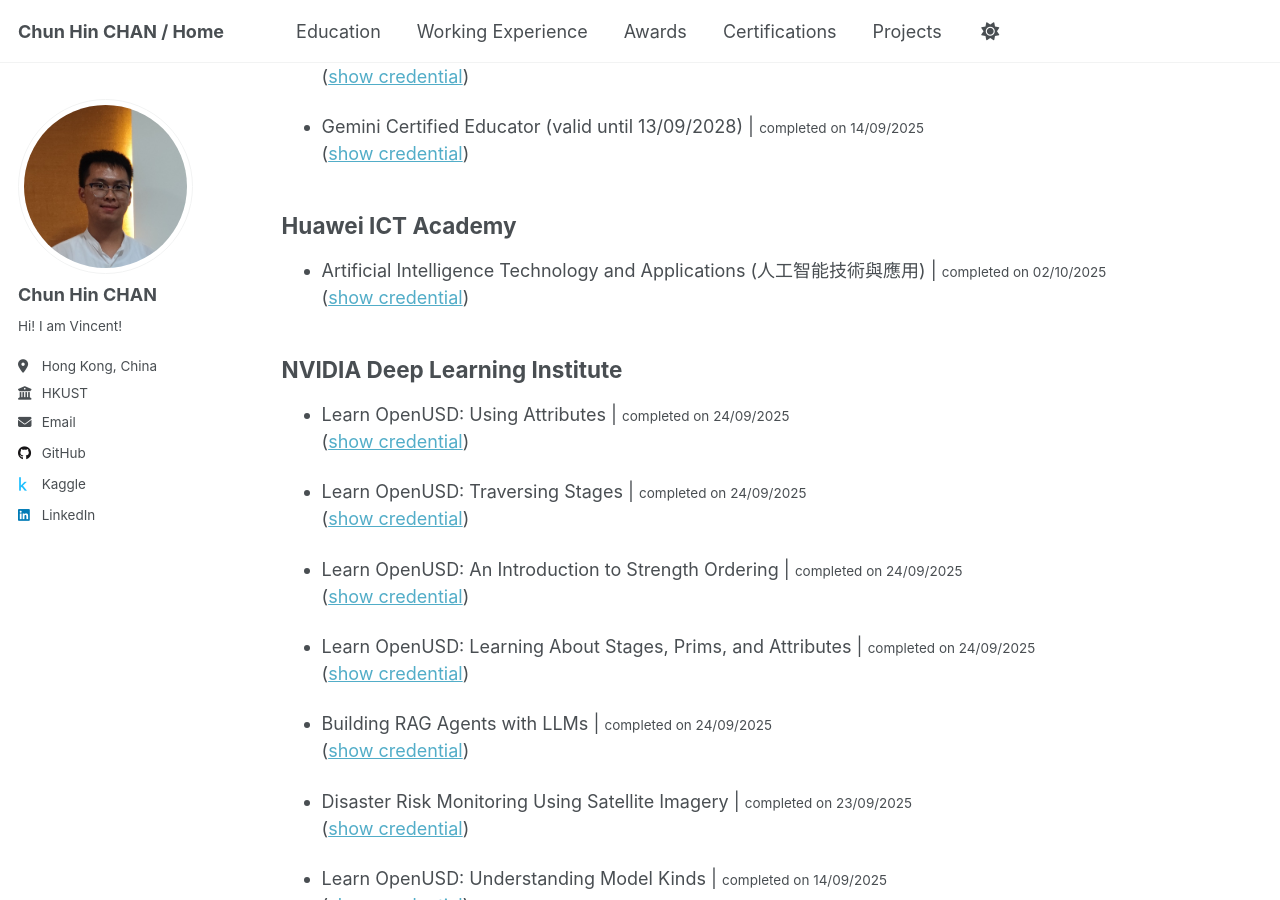
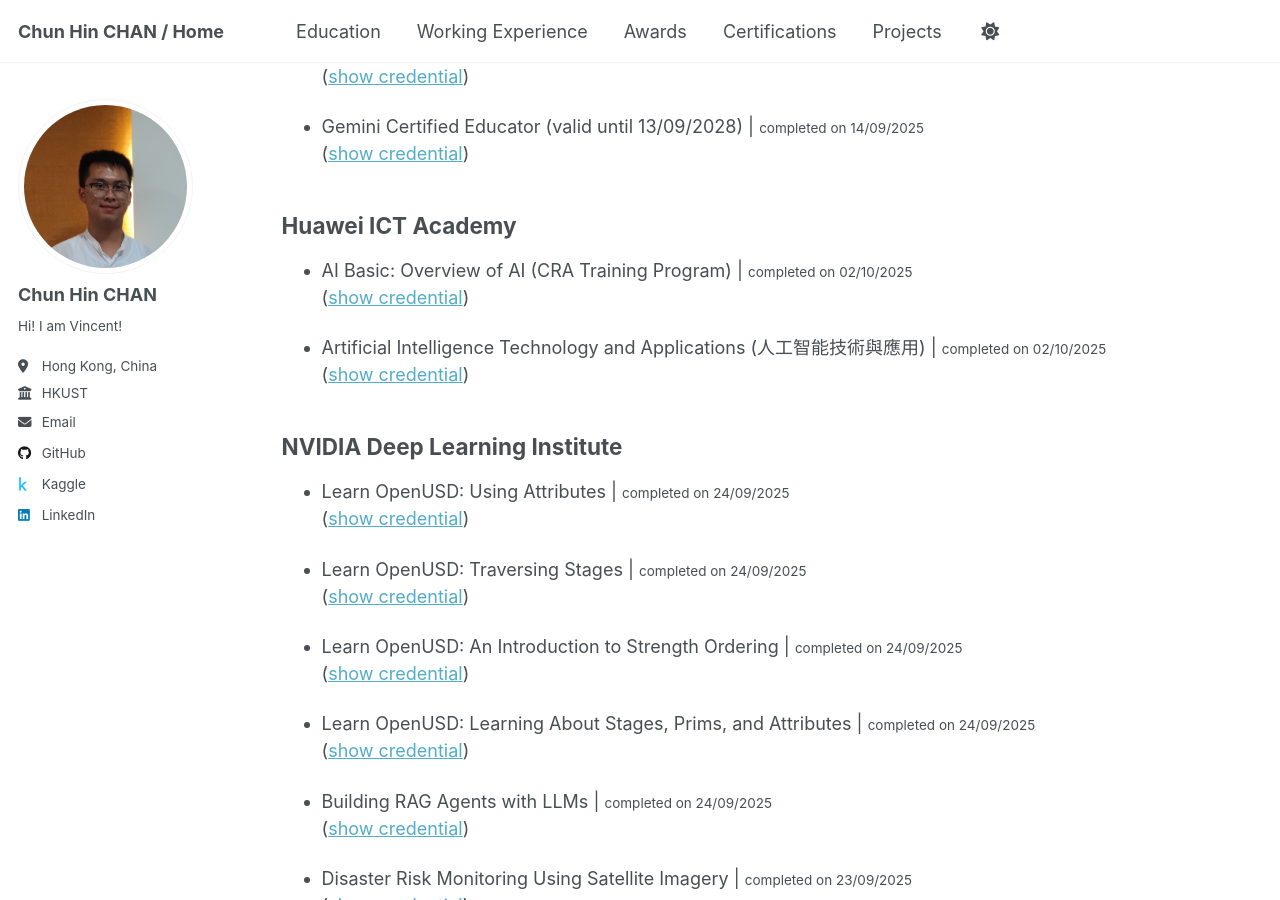
Before and after one commit to Vincent-Chan/index, a Jekyll site: the page built from _pages/certifications.md, in a window 1280 px wide and 900 px high, scrolled down 403 px. Built offline with Jekyll 4.4.1, drawn with Linux system fonts in a browser that asks for light colours.

Commit message:
added the certificate "AI Basic: Overview of AI (CRA Training Program)"

```diff
--- a/_pages/certifications.md
+++ b/_pages/certifications.md
@@ -26,6 +26,9 @@ redirect_from:
 
 
 ## Huawei ICT Academy
+
+* AI Basic: Overview of AI (CRA Training Program) | <small>completed on 02/10/2025</small>
+<br>([show credential](https://github.com/Vincent-Chan/AI-Basic-Overview-of-AI--CRA-Training-Program-/blob/main/AI%20Basic%20Overview%20of%20AI%20(CRA%20Training%20Program).png))
 
 * Artificial Intelligence Technology and Applications (人工智能技術與應用) | <small>completed on 02/10/2025</small>
 <br>([show credential](https://github.com/Vincent-Chan/Artificial-Intelligence-Technology-and-Applications/blob/main/%E4%BA%BA%E5%B7%A5%E6%99%BA%E8%83%BD%E6%8A%80%E8%A1%93%E8%88%87%E6%87%89%E7%94%A8.png))
```
